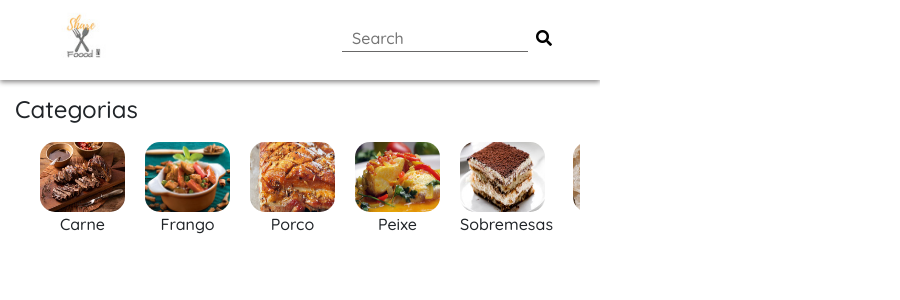
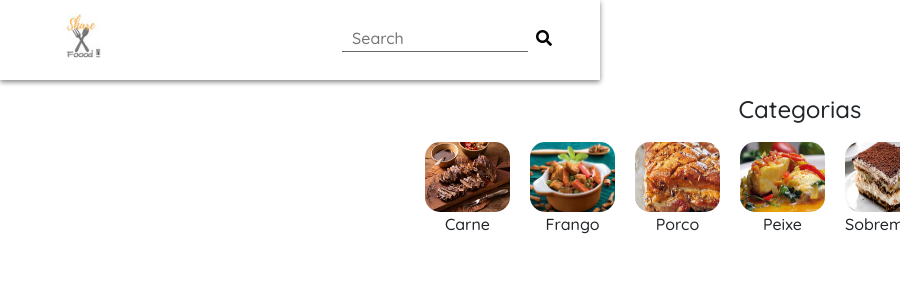
Before and after one commit to AnnaRe1s/receitas-compartilhadas, a React (Create React App) app: page / in a window 600 px wide. Shown: the top 300 px of the page, 900 px wide, since content can reach past the window. Built offline with nearby package versions, Linux system fonts and the light colour scheme.

Commit message:
responsividade categorias

```diff
--- a/src/components/Home/Categories.js
+++ b/src/components/Home/Categories.js
@@ -15,7 +15,7 @@ function Categories() {
       <div>
         <h1>Categorias</h1>
       </div>
-      <div className="scrolling-wrapper">
+      <div className="categoryList">
           <div className="card">
             <img src={meat} alt="acessar categoria carne" />
             <p>Carne</p>
--- a/src/components/Home/Styles/Categories.css
+++ b/src/components/Home/Styles/Categories.css
@@ -1,13 +1,18 @@
 .categories {
   margin: 15px;
-    font-family: 'Quicksand', sans-serif;
+  font-family: "Quicksand", sans-serif;
 }
 
 .categories h1 {
+  text-align: center;
   font-size: 24px;
 }
 
-.scrolling-wrapper {
+.categoryList {
+  overflow-x: scroll;
+  overflow-y: hidden;
+  white-space: nowrap;
+  -webkit-overflow-scrolling: touch;
   margin: 5px;
   padding: 5px;
 }
@@ -17,7 +22,6 @@
   border: none;
   padding: 5px;
   margin-left: 10px;
-
 }
 
 .card img {
@@ -30,18 +34,14 @@
   text-align: center;
 }
 
-@media only screen and (max-width: 600px) {
-
-    .scrolling-wrapper {
-        overflow-x: scroll;
-        overflow-y: hidden;
-        white-space: nowrap;
-        -webkit-overflow-scrolling: touch;
+@media screen and (min-width: 600px) {
+  .categories {
+    margin: 15px 400px;
+    width: 800px;
   }
 
-    .card {
-        display: inline-block;
-        border: none;
-
+  .categoryList {
+    overflow-x: hidden;
+    overflow-y: hidden;
   }
 }
```
Lines whose indentation alone changed are shown as unchanged.
